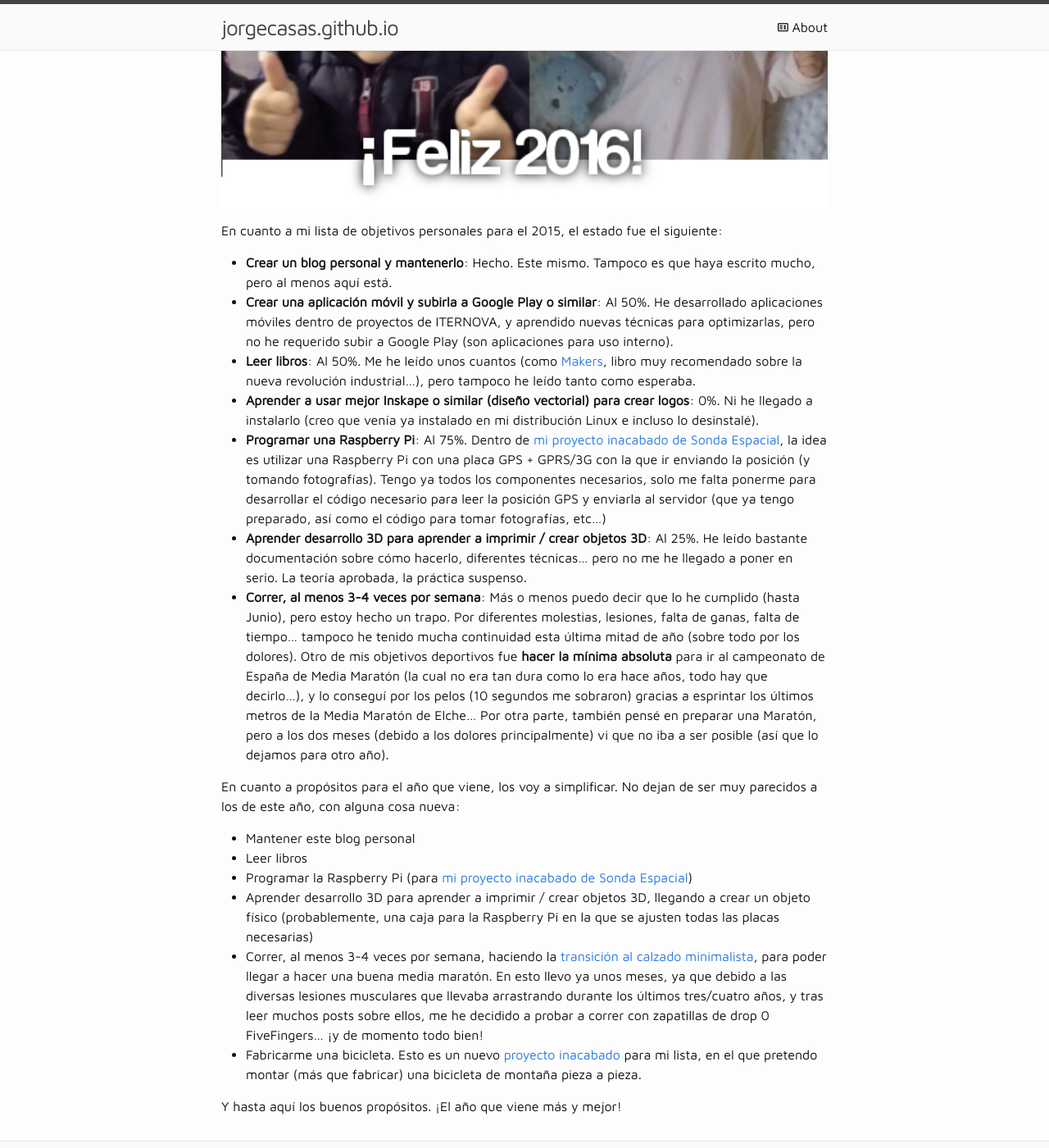
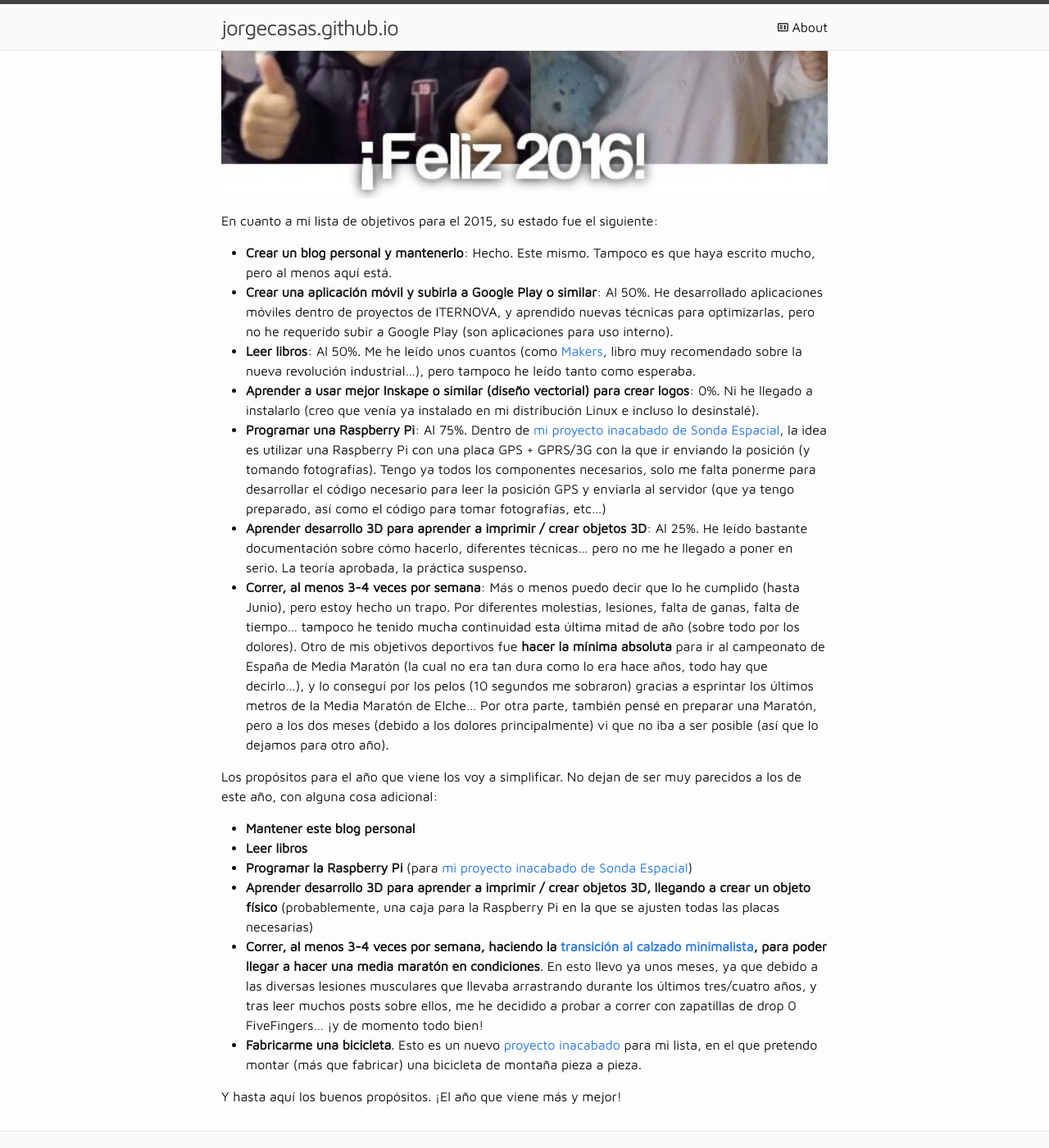
Before and after one commit to jorgecasas/jorgecasas.github.io, a Jekyll site: the page built from _posts/2015-12-23-2015.markdown, in a window 1280 px wide and 1400 px high, scrolled down 480 px. Shown: the whole window at 82% size. Built offline with Jekyll 4.4.1, drawn with Linux system fonts in a browser that asks for light colours; comment, search, counter and statistics services are not loaded; some of the changed text lies outside the part shown.

Commit message:
Post remember 2015

```diff
--- a/_posts/2015-12-23-2015.markdown
+++ b/_posts/2015-12-23-2015.markdown
@@ -2,20 +2,18 @@
 layout: post
 title:  "2015"
 date:   2015-12-23 14:15:00
-categories: blog
+categories: blog review
 tags:
 - blog
+- review
 ---
 
 
-El año pasado por estas fechas hice una lista en [trello.com](https://trello.com) sobre las cosas que me apetecían hacer o aprender a lo largo del 2015. Este año 2015 ha sido un año muy bueno en todos los sentidos. En el personal, desde el nacimiento de [Martina](https://twitter.com/martinacasasab) y sus primeros meses, la diversión y alegría continua de [Bruno](https://twitter.com/brunocasasabos), pasando en lo profesional por muy buenos proyectos en [ITERNOVA](https://www.iternova.net) y [Tecnocarreteras](https://www.tecnocarreteras.es), hasta llegar a lo deportivo con el pasar a la categoría de veteranos (sí, esto es lo más remarcable de mi año deportivo)...
-
-
+El año pasado por estas fechas hice una lista en [trello.com](https://trello.com) sobre las cosas que me apetecían hacer o aprender a lo largo del 2015. Este año 2015 ha sido un año muy bueno en todos los sentidos. En el personal, desde el nacimiento de [Martina](https://twitter.com/martinacasasab) y sus primeros meses a la diversión y alegría continua de [Bruno](https://twitter.com/brunocasasabos), pasando en lo profesional por muy buenos proyectos en [ITERNOVA](https://www.iternova.net) y [Tecnocarreteras](https://www.tecnocarreteras.es), hasta llegar a lo deportivo con el pasar a la categoría de veteranos (sí, esto es lo más remarcable de mi año deportivo)...
 
 ![Feliz 2016 o más]({{site.url}}/assets/images/2015-12-23-2015.jpg)
 
-
-En cuanto a mi lista de objetivos personales para el 2015, el estado fue el siguiente:
+En cuanto a mi lista de objetivos para el 2015, su estado fue el siguiente:
 
 * **Crear un blog personal y mantenerlo**: Hecho. Este mismo. Tampoco es que haya escrito mucho, pero al menos aquí está.
 * **Crear una aplicación móvil y subirla a Google Play o similar**: Al 50%. He desarrollado aplicaciones móviles dentro de proyectos de ITERNOVA, y aprendido nuevas técnicas para optimizarlas, pero no he requerido subir a Google Play (son aplicaciones para uso interno).
@@ -25,13 +23,13 @@
 * **Aprender desarrollo 3D para aprender a imprimir / crear objetos 3D**: Al 25%. He leído bastante documentación sobre cómo hacerlo, diferentes técnicas... pero no me he llegado a poner en serio. La teoría aprobada, la práctica suspenso.
 * **Correr, al menos 3-4 veces por semana**: Más o menos puedo decir que lo he cumplido (hasta Junio), pero estoy hecho un trapo. Por diferentes molestias, lesiones, falta de ganas, falta de tiempo... tampoco he tenido mucha continuidad esta última mitad de año (sobre todo por los dolores). Otro de mis objetivos deportivos fue **hacer la mínima absoluta** para ir al campeonato de España de Media Maratón (la cual no era tan dura como lo era hace años, todo hay que decirlo...), y lo conseguí por los pelos (10 segundos me sobraron) gracias a esprintar los últimos metros de la Media Maratón de Elche... Por otra parte, también pensé en preparar una Maratón, pero a los dos meses (debido a los dolores principalmente) vi que no iba a ser posible (así que lo dejamos para otro año).
 
-En cuanto a propósitos para el año que viene, los voy a simplificar. No dejan de ser muy parecidos a los de este año, con alguna cosa nueva:
+Los propósitos para el año que viene los voy a simplificar. No dejan de ser muy parecidos a los de este año, con alguna cosa adicional:
 
-* Mantener este blog personal
-* Leer libros
-* Programar la Raspberry Pi (para [mi proyecto inacabado de Sonda Espacial]({{site.url}}/2014/12/18/proyecto-sonda-i))
-* Aprender desarrollo 3D para aprender a imprimir / crear objetos 3D, llegando a crear un objeto físico (probablemente, una caja para la Raspberry Pi en la que se ajusten todas las placas necesarias)
-* Correr, al menos 3-4 veces por semana, haciendo la [transición al calzado minimalista](https://twitter.com/jorgecasas/status/650983772867928064), para poder llegar a hacer una buena media maratón. En esto llevo ya unos meses, ya que debido a las diversas lesiones musculares que llevaba arrastrando durante los últimos tres/cuatro años, y tras leer muchos posts sobre ellos, me he decidido a probar a correr con zapatillas de drop 0 FiveFingers... ¡y de momento todo bien!
-* Fabricarme una bicicleta. Esto es un nuevo [proyecto inacabado]({{site.url}}/2014/11/26/proyectos-inacabados) para mi lista, en el que pretendo montar (más que fabricar) una bicicleta de montaña pieza a pieza.
+* **Mantener este blog personal**
+* **Leer libros**
+* **Programar la Raspberry Pi** (para [mi proyecto inacabado de Sonda Espacial]({{site.url}}/2014/12/18/proyecto-sonda-i))
+* **Aprender desarrollo 3D para aprender a imprimir / crear objetos 3D, llegando a crear un objeto físico** (probablemente, una caja para la Raspberry Pi en la que se ajusten todas las placas necesarias)
+* **Correr, al menos 3-4 veces por semana, haciendo la [transición al calzado minimalista](https://twitter.com/jorgecasas/status/650983772867928064), para poder llegar a hacer una media maratón en condiciones**. En esto llevo ya unos meses, ya que debido a las diversas lesiones musculares que llevaba arrastrando durante los últimos tres/cuatro años, y tras leer muchos posts sobre ellos, me he decidido a probar a correr con zapatillas de drop 0 FiveFingers... ¡y de momento todo bien!
+* **Fabricarme una bicicleta**. Esto es un nuevo [proyecto inacabado]({{site.url}}/2014/11/26/proyectos-inacabados) para mi lista, en el que pretendo montar (más que fabricar) una bicicleta de montaña pieza a pieza.
 
 Y hasta aquí los buenos propósitos. ¡El año que viene más y mejor!
```
Also changed, not shown: assets/images/2015-12-23-2015.jpg.
